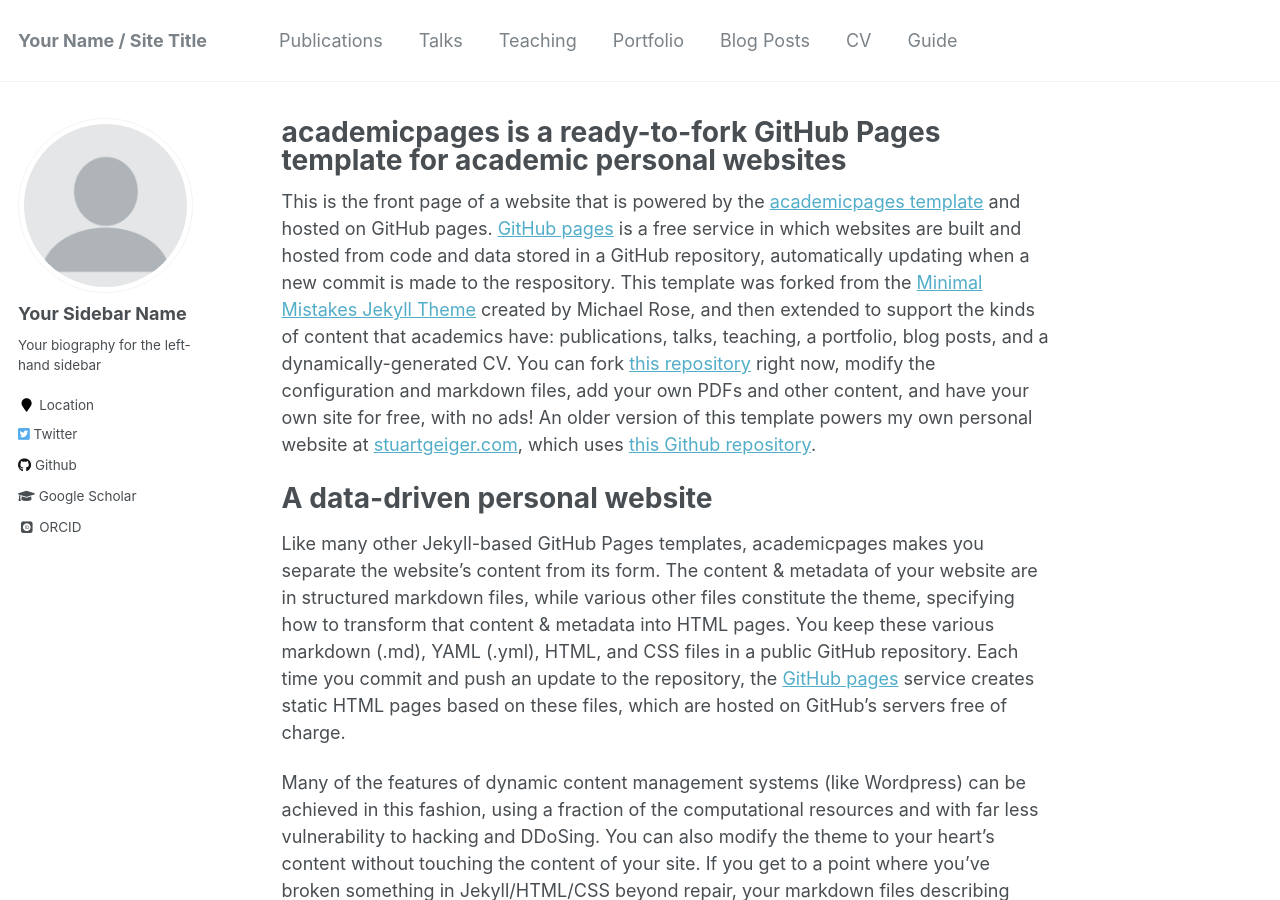
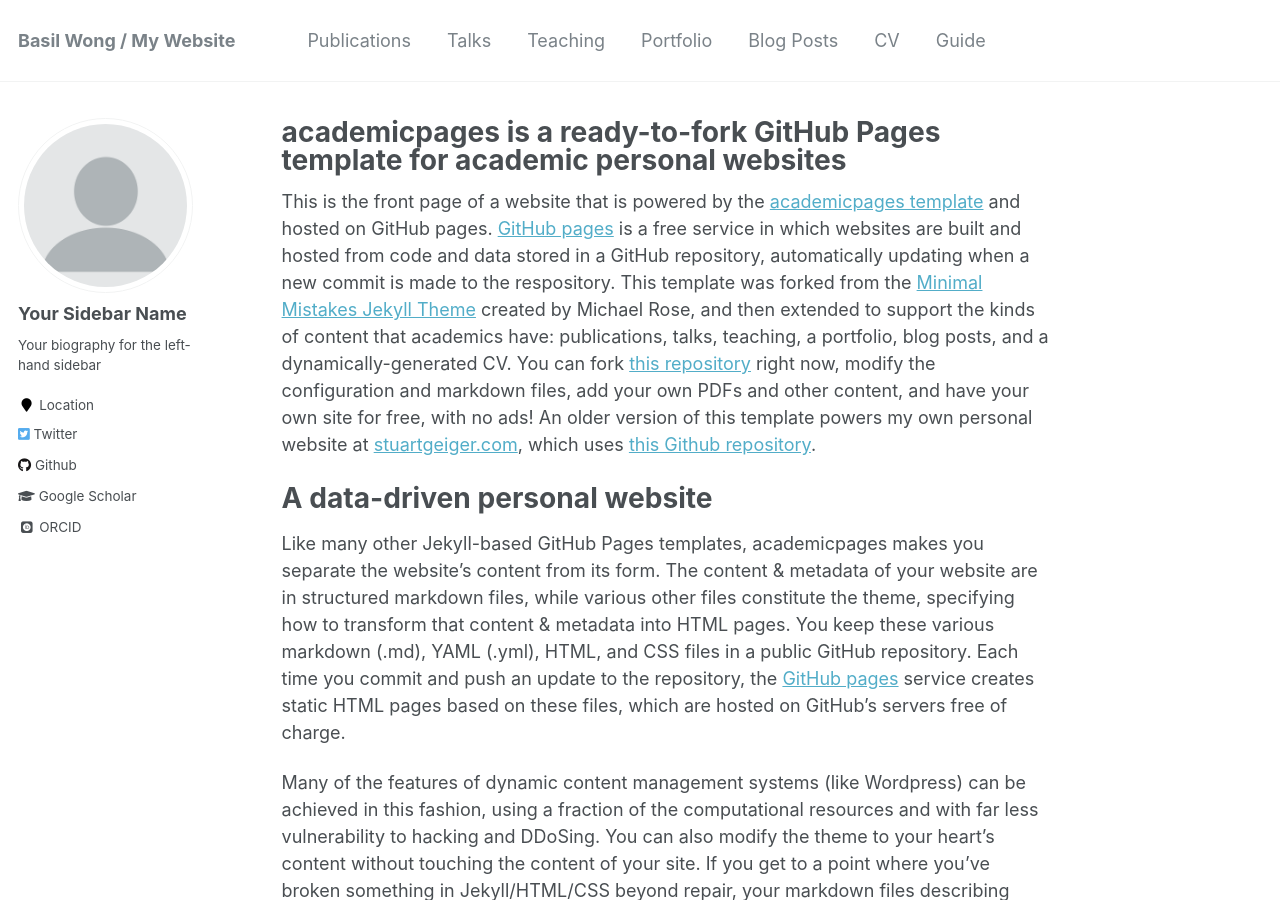
Before and after one commit to basilwong/basilwong.github.io, a Jekyll site: the page built from _pages/about.md, in a window 1280 px wide and 900 px high. Built offline with Jekyll 4.4.1, drawn with Linux system fonts in a browser that asks for light colours; some web fonts are replaced.

Commit message:
change title

```diff
--- a/_config.yml
+++ b/_config.yml
@@ -7,8 +7,8 @@
 
 # Site Settings
 locale                   : "en-US"
-title                    : "Your Name / Site Title"
-title_separator          : "-"
+title                    : "Basil Wong / My Website"
+title_separator          : "~"
 name                     : &name "Your Name"
 description              : &description "personal description"
 url                      : https://academicpages.github.io # the base hostname & protocol for your site e.g. "https://mmistakes.github.io"
```
